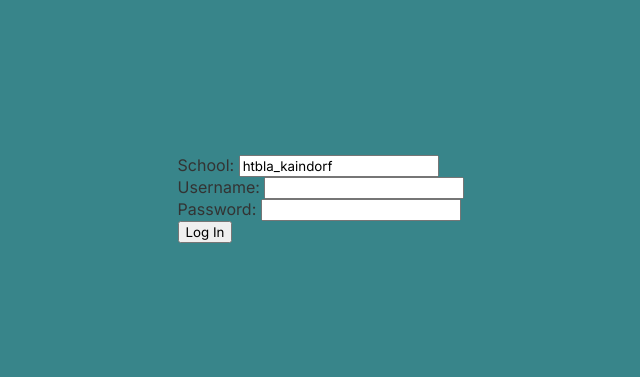
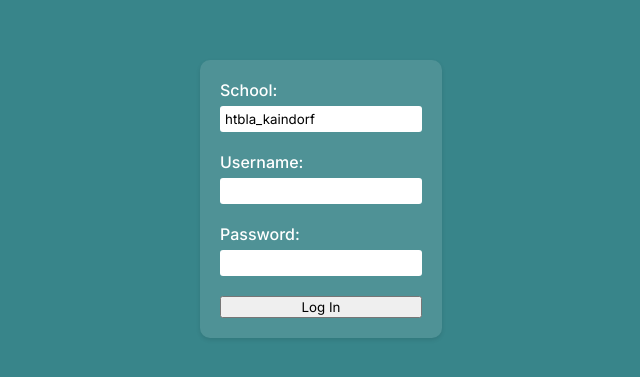
Before and after one commit to ffreydl/webuntis-lesson-countdown, a website: page public/index.html in a window 1280 px wide. Shown: the part 201-578 px from the top of the page, without its empty margins (319-959 px from the left). Drawn offline with Linux system fonts and the light colour scheme.

Commit message:
Login style fix

```diff
--- a/public/css/style.css
+++ b/public/css/style.css
@@ -84,3 +84,25 @@ header img {
   justify-content: center;
   align-items: center;
 }
+
+#loginForm{
+
+  background-color: #4F9296;
+  box-shadow: 0 2px 4px rgba(0, 0, 0, 0.1);
+  padding: 20px;
+  display: flex;
+  flex-direction: column;
+  border-radius: 10px;
+  color: white;
+  font-family: "Inter", sans-serif;
+  font-weight: 500;
+}
+
+#loginForm input{
+  margin-top: 6px;
+  padding: 5px;
+  border-radius: 3px;
+  border: none;
+  outline: none;
+  font-family: "Inter";
+}
```
Also changed, not shown: public/index.html (+3 -3 lines).
